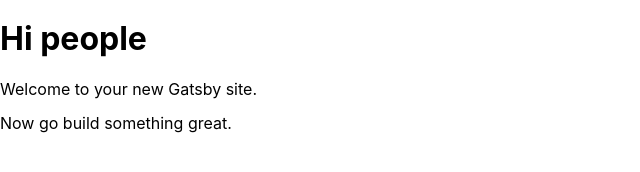
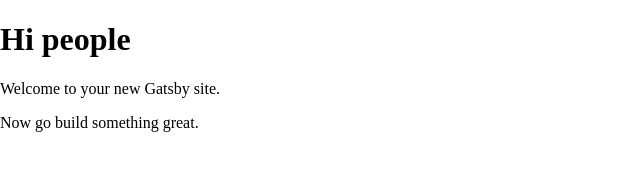
Before and after one commit to EasonChiang7178/f2e-mp3-player, a Gatsby site: page / in a window 1280 px wide. Shown: the whole page, without its empty margins (0-640 px from the left). Built offline with nearby package versions, Linux system fonts and the light colour scheme; Gatsby itself is replaced by a stand-in of ours.

Commit message:
update the preferred font family

```diff
--- a/src/layouts/GlobalStyles.js
+++ b/src/layouts/GlobalStyles.js
@@ -5,7 +5,7 @@ import { createGlobalStyle } from "styled-components"
 const Global = createGlobalStyle`
   @import url('https://fonts.googleapis.com/css?family=Montserrat:600&display=swap');
   body {
-    font-family: -apple-system, BlinkMacSystemFont, 'Segoe UI', 'Open Sans', 'Helvetica Neue', sans-serif;
+    font-family: "Helvetica", 'Helvetica Neue', -apple-system, BlinkMacSystemFont, 'Segoe UI', 'Open Sans'sans-serif;
   }
 `
 
```
